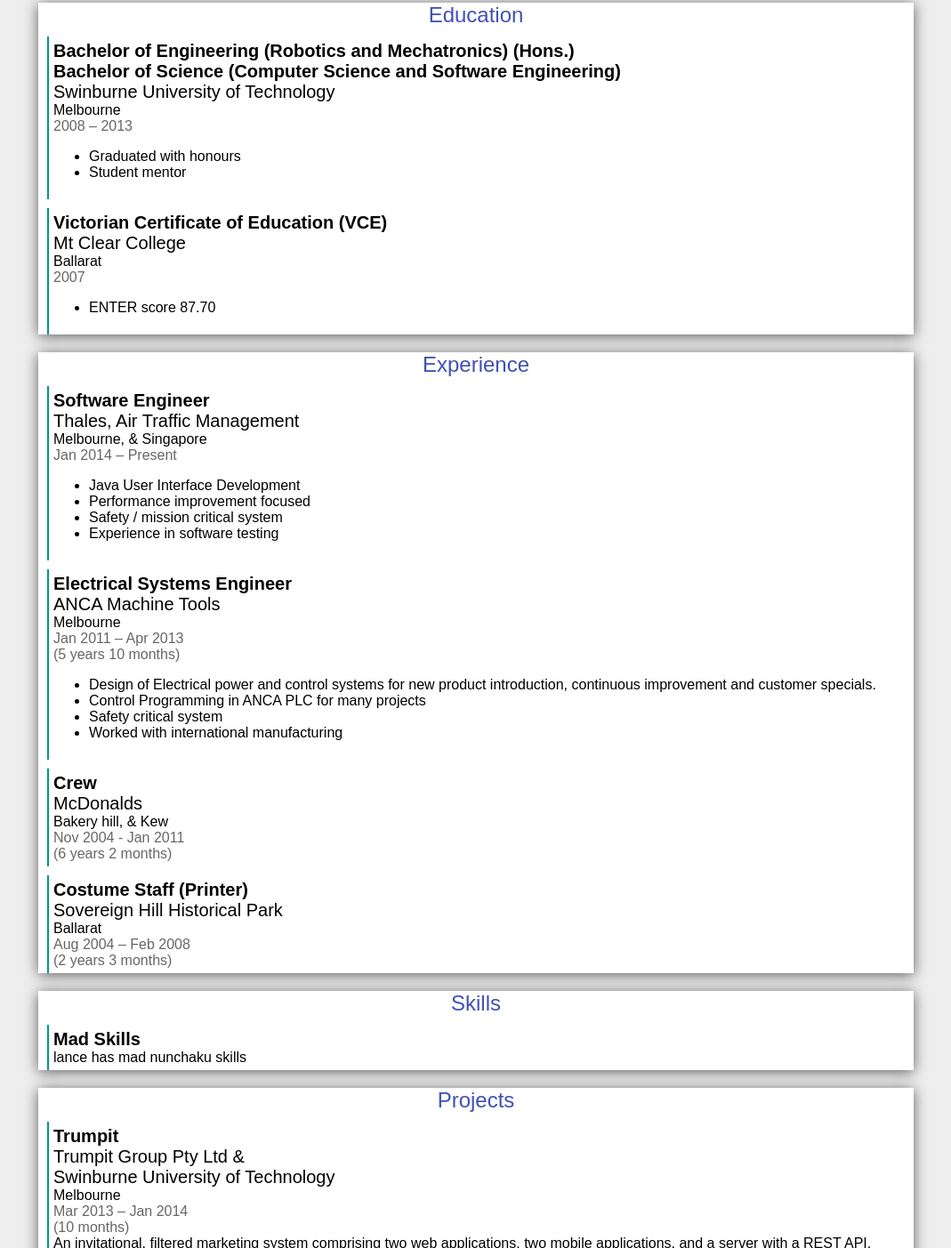
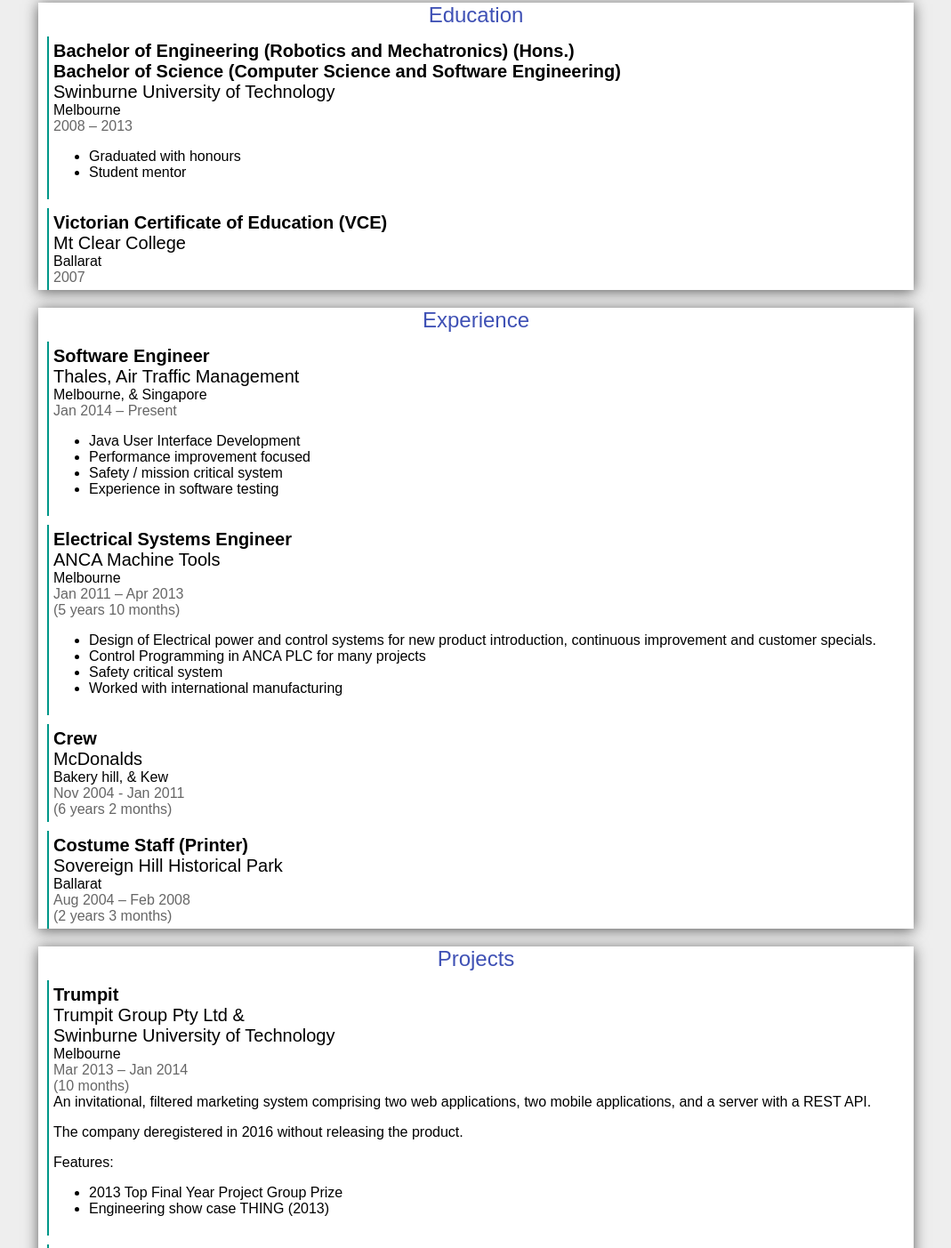
Before and after one commit to LanceJeffrey/lancejeffrey.github.io, a plain HTML site: page index.html in a window 1280 px wide. Shown: the part 417-1820 px from the top of the page at 89% size, without its empty margins (105-1174 px from the left). Drawn offline with Linux system fonts and the light colour scheme.

Commit message:
removed skills for initial release

```diff
--- a/index.html
+++ b/index.html
@@ -143,6 +143,10 @@ h2{
 footer {
 	align-text:center;
 }
+.logo{
+	left:0px;
+}
+}
 
 </style>
 </head>
@@ -213,11 +217,6 @@ footer {
 		<a target="_blank" href="http://mtclearsc.vic.edu.au/" class="institution">Mt Clear College</a>
 		<div class="location">Ballarat</div>
 		<div class="dates">2007</div>
-		<div class="details">
-			<ul>
-				<li>ENTER score 87.70</li>
-			</ul>
-		</div>
 	</div>
 </section>
 
@@ -277,7 +276,7 @@ footer {
 
 </section>
 
-<section class="skills">
+<!--section class="skills">
 	<h2 class="title">Skills</h2>
 	<div class="skill">
 		<div class="subsection-title">Mad Skills</div>
@@ -285,7 +284,7 @@ footer {
 			lance has mad nunchaku skills
 		</div>
 	</div>
-</section>
+</section-->
 
 <section class="projects">
 	<h2 class="title">Projects</h2>
```
Also changed, not shown: swin-logo.png (added).
